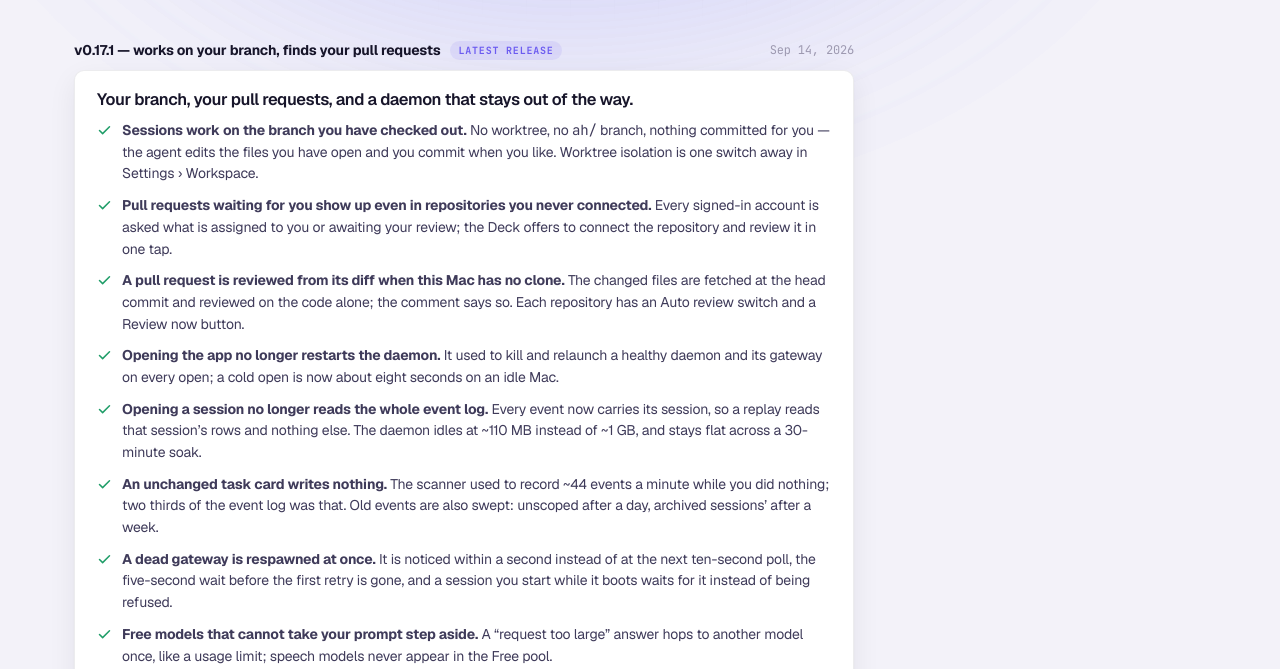
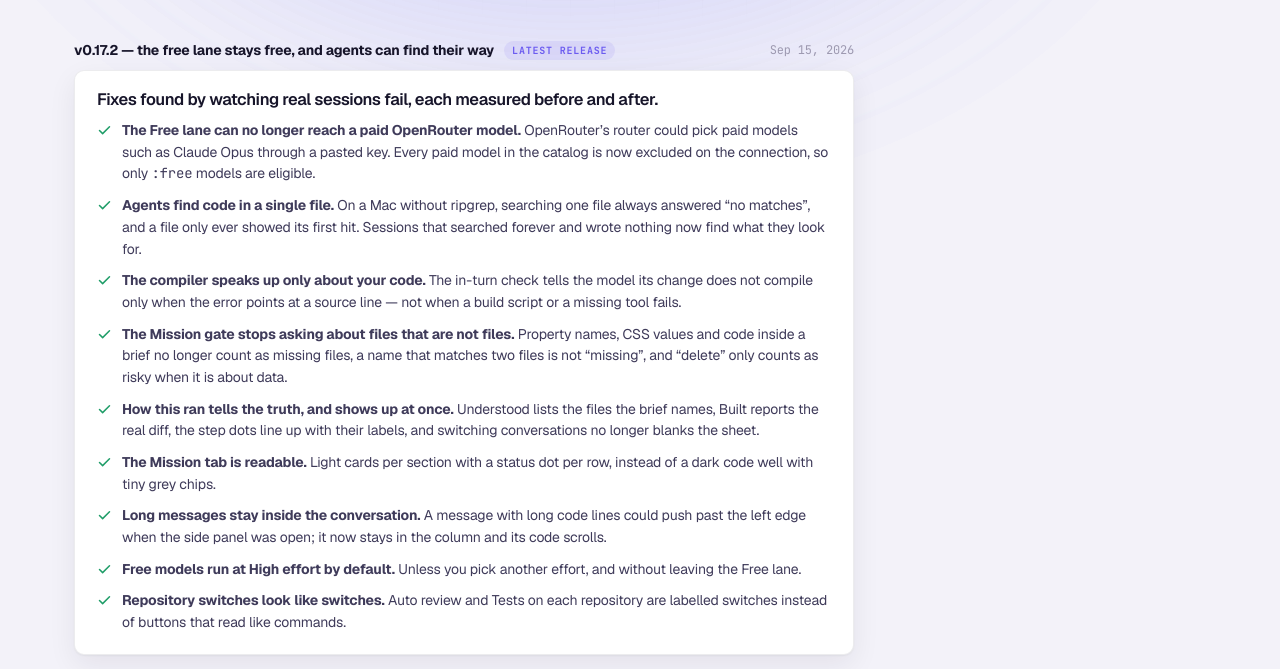
Before and after one commit to agenthubapp/agenthubapp.github.io, a plain HTML site: page changelog.html in a window 1280 px wide. Shown: the part 283-952 px from the top of the page. Drawn offline with nearby package versions, Linux system fonts and the light colour scheme.

Commit message:
site: v0.17.2 — the free lane stays free, and agents can find their way

```diff
--- a/changelog.html
+++ b/changelog.html
@@ -80,8 +80,30 @@
 
         <article class="release reveal">
           <div class="rel-meta">
+            <span class="rel-ver">v0.17.2 &mdash; the free lane stays free, and agents can find their way</span>
+            <span class="rel-tag">Latest release</span>
+            <span class="rel-date">Sep 15, 2026</span>
+          </div>
+          <div class="rel-card">
+            <h3>Fixes found by watching real sessions fail, each measured before and after.</h3>
+            <ul class="rel-list">
+              <li><svg aria-hidden="true"><use href="#i-check"/></svg><span><b>The Free lane can no longer reach a paid OpenRouter model.</b> OpenRouter&rsquo;s router could pick paid models such as Claude Opus through a pasted key. Every paid model in the catalog is now excluded on the connection, so only <code>:free</code> models are eligible.</span></li>
+              <li><svg aria-hidden="true"><use href="#i-check"/></svg><span><b>Agents find code in a single file.</b> On a Mac without ripgrep, searching one file always answered &ldquo;no matches&rdquo;, and a file only ever showed its first hit. Sessions that searched forever and wrote nothing now find what they look for.</span></li>
+              <li><svg aria-hidden="true"><use href="#i-check"/></svg><span><b>The compiler speaks up only about your code.</b> The in-turn check tells the model its change does not compile only when the error points at a source line &mdash; not when a build script or a missing tool fails.</span></li>
+              <li><svg aria-hidden="true"><use href="#i-check"/></svg><span><b>The Mission gate stops asking about files that are not files.</b> Property names, CSS values and code inside a brief no longer count as missing files, a name that matches two files is not &ldquo;missing&rdquo;, and &ldquo;delete&rdquo; only counts as risky when it is about data.</span></li>
+              <li><svg aria-hidden="true"><use href="#i-check"/></svg><span><b>How this ran tells the truth, and shows up at once.</b> Understood lists the files the brief names, Built reports the real diff, the step dots line up with their labels, and switching conversations no longer blanks the sheet.</span></li>
+              <li><svg aria-hidden="true"><use href="#i-check"/></svg><span><b>The Mission tab is readable.</b> Light cards per section with a status dot per row, instead of a dark code well with tiny grey chips.</span></li>
+              <li><svg aria-hidden="true"><use href="#i-check"/></svg><span><b>Long messages stay inside the conversation.</b> A message with long code lines could push past the left edge when the side panel was open; it now stays in the column and its code scrolls.</span></li>
+              <li><svg aria-hidden="true"><use href="#i-check"/></svg><span><b>Free models run at High effort by default.</b> Unless you pick another effort, and without leaving the Free lane.</span></li>
+              <li><svg aria-hidden="true"><use href="#i-check"/></svg><span><b>Repository switches look like switches.</b> Auto review and Tests on each repository are labelled switches instead of buttons that read like commands.</span></li>
+            </ul>
+          </div>
+        </article>
+
+        <article class="release reveal">
+          <div class="rel-meta">
             <span class="rel-ver">v0.17.1 &mdash; works on your branch, finds your pull requests</span>
-            <span class="rel-tag">Latest release</span>
+            <span class="rel-tag">Previous release</span>
             <span class="rel-date">Sep 14, 2026</span>
           </div>
           <div class="rel-card">
```
Also changed, not shown: index.html (+6 -6 lines).
